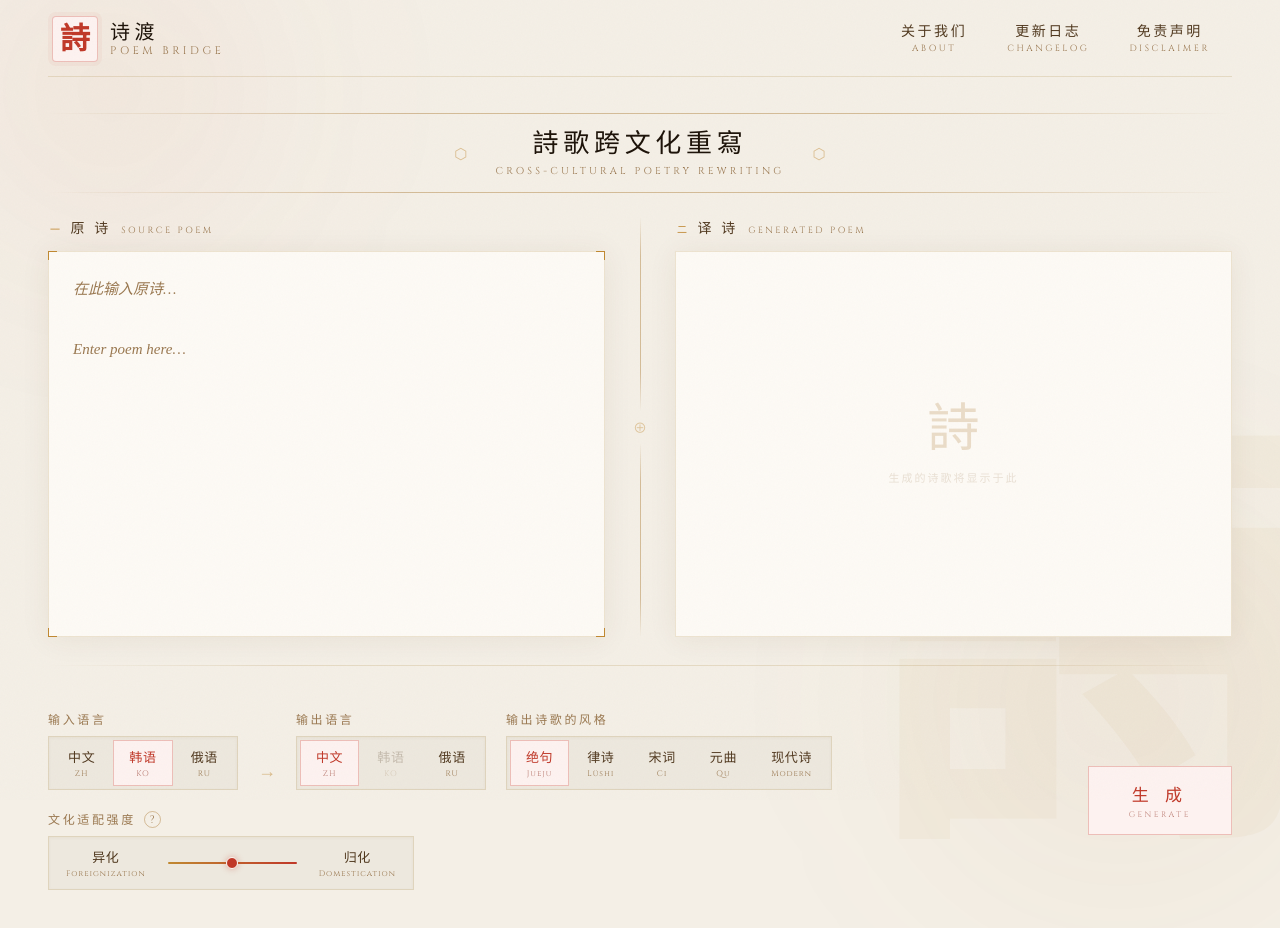
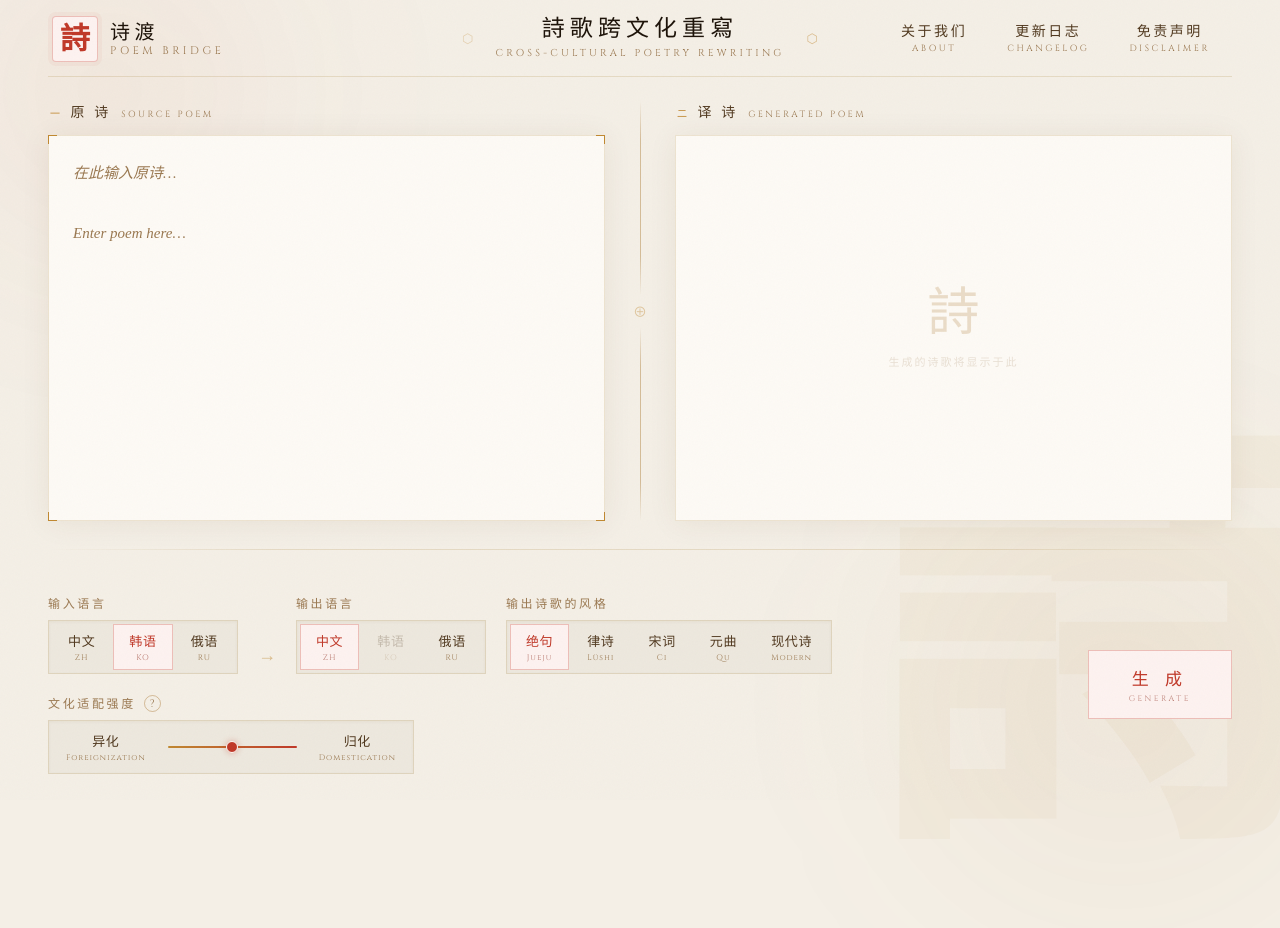
Before and after one commit to ZhenchangMin/Cross-Cultural-Poetry-Rewriting-Model, a Vue app in the folder web/vue-poem-project/: page / in a window 1280 px wide. Shown: the top 928 px of the page. After the commit the page ends 834 px from the top, so only its background shows below. Built offline with nearby package versions, Linux system fonts and the light colour scheme.

Commit message:
update files

```diff
--- a/web/vue-poem-project/src/components/NavBar.vue
+++ b/web/vue-poem-project/src/components/NavBar.vue
@@ -7,6 +7,15 @@
         <span class="brand-en">Poem&nbsp;Bridge</span>
       </div>
     </router-link>
+
+    <div class="nav-title" aria-hidden="true">
+      <span class="nav-title-rune">⬡</span>
+      <div class="nav-title-block">
+        <h1 class="nav-title-zh">詩歌跨文化重寫</h1>
+        <p class="nav-title-en">Cross-Cultural Poetry Rewriting</p>
+      </div>
+      <span class="nav-title-rune">⬡</span>
+    </div>
 
     <ul class="nav-links">
       <li v-for="item in navItems" :key="item.key">
@@ -51,6 +60,53 @@ const navItems = [
   position: relative;
   z-index: 2;
   border-bottom: 1px solid var(--border);
+}
+
+/* ── Centered title ── */
+.nav-title {
+  position: absolute;
+  left: 50%;
+  top: 50%;
+  transform: translate(-50%, -50%);
+  display: flex;
+  align-items: center;
+  gap: 22px;
+  pointer-events: none;
+  white-space: nowrap;
+}
+
+.nav-title-rune {
+  color: var(--gold-dim);
+  font-size: 13px;
+  opacity: 0.5;
+  animation: nav-rune-breathe 4s ease-in-out infinite;
+}
+.nav-title-rune:last-child { animation-delay: 2s; }
+
+@keyframes nav-rune-breathe {
+  0%, 100% { opacity: 0.3; }
+  50%      { opacity: 0.65; }
+}
+
+.nav-title-block { text-align: center; }
+
+.nav-title-zh {
+  font-family: 'Noto Serif SC', serif;
+  font-size: 23px;
+  font-weight: 400;
+  letter-spacing: 0.22em;
+  color: var(--text-parchment);
+  line-height: 1.15;
+  margin: 0;
+}
+
+.nav-title-en {
+  margin: 4px 0 0;
+  font-family: 'Cinzel', serif;
+  font-size: 10px;
+  letter-spacing: 0.32em;
+  color: var(--text-faded);
+  text-transform: uppercase;
 }
 
 .nav-brand {
@@ -185,8 +241,23 @@ const navItems = [
 }
 .nav-link--soon:hover { color: var(--text-aged); }
 
-/* ── Responsive (mobile) ── */
+/* ── Responsive ── */
+@media (max-width: 1180px) {
+  .nav-title { gap: 14px; }
+  .nav-title-zh { font-size: 19px; letter-spacing: 0.16em; }
+  .nav-title-en { font-size: 9px; letter-spacing: 0.26em; }
+  .nav-title-rune { font-size: 12px; }
+}
+
+@media (max-width: 960px) {
+  .nav-title-rune { display: none; }
+  .nav-title { gap: 0; }
+}
+
 @media (max-width: 820px) {
+  /* 移动端：导航栏拥挤，把居中标题隐藏 */
+  .nav-title { display: none; }
+
   .navbar {
     padding: 10px 0 8px;
     gap: 8px;
--- a/web/vue-poem-project/src/views/GenerateView.vue
+++ b/web/vue-poem-project/src/views/GenerateView.vue
@@ -5,17 +5,9 @@
 
     <NavBar />
 
-    <header class="header">
-      <div class="header-rule"></div>
-      <div class="header-body">
-        <span class="rune">⬡</span>
-        <div class="title-block">
-          <h1 class="title-zh">詩歌跨文化重寫</h1>
-          <p class="title-en">Cross-Cultural Poetry Rewriting</p>
-        </div>
-        <span class="rune">⬡</span>
-      </div>
-      <div class="header-rule"></div>
+    <header class="mobile-title" aria-hidden="true">
+      <h1 class="title-zh">詩歌跨文化重寫</h1>
+      <p class="title-en">Cross-Cultural Poetry Rewriting</p>
     </header>
 
     <main class="workspace">
@@ -118,60 +110,9 @@ const handleGenerate = async () => {
   background: radial-gradient(circle, rgba(160, 104, 24, 0.08) 0%, transparent 65%);
 }
 
-/* ── Header ── */
-.header {
-  padding: 36px 0 24px;
-  display: flex;
-  flex-direction: column;
-  align-items: center;
-  gap: 14px;
-  position: relative;
-  z-index: 1;
-}
-
-.header-rule {
-  width: 100%;
-  height: 1px;
-  background: linear-gradient(to right, transparent 0%, var(--border-bright) 30%, var(--border-bright) 70%, transparent 100%);
-}
-
-.header-body {
-  display: flex;
-  align-items: center;
-  gap: 28px;
-}
-
-.rune {
-  color: var(--gold-dim);
-  font-size: 15px;
-  opacity: 0.5;
-  animation: rune-breathe 4s ease-in-out infinite;
-}
-.rune:last-child { animation-delay: 2s; }
-
-@keyframes rune-breathe {
-  0%, 100% { opacity: 0.3; }
-  50%       { opacity: 0.65; }
-}
-
-.title-block { text-align: center; }
-
-.title-zh {
-  font-family: 'Noto Serif SC', serif;
-  font-size: 26px;
-  font-weight: 400;
-  letter-spacing: 0.18em;
-  color: var(--text-parchment);
-  line-height: 1.2;
-}
-
-.title-en {
-  margin-top: 5px;
-  font-family: 'Cinzel', serif;
-  font-size: 10px;
-  letter-spacing: 0.32em;
-  color: var(--text-faded);
-  text-transform: uppercase;
+/* ── Mobile-only title (导航栏居中标题在窄屏隐藏后的回退) ── */
+.mobile-title {
+  display: none;
 }
 
 /* ── Workspace ── */
@@ -180,6 +121,7 @@ const handleGenerate = async () => {
   display: flex;
   gap: 0;
   min-height: 420px;
+  margin-top: 24px;
   position: relative;
   z-index: 1;
 }
@@ -232,19 +174,34 @@ const handleGenerate = async () => {
   .orb-1 { width: 300px; height: 300px; top: -100px; left: -80px; }
   .orb-2 { width: 360px; height: 360px; bottom: -120px; right: -80px; }
 
-  .header {
-    padding: 20px 0 16px;
-    gap: 10px;
+  .mobile-title {
+    display: block;
+    text-align: center;
+    padding: 14px 0 4px;
   }
-  .header-body { gap: 16px; }
-  .rune { font-size: 12px; }
-  .title-zh { font-size: 20px; letter-spacing: 0.14em; }
-  .title-en { font-size: 9px; letter-spacing: 0.26em; }
+  .mobile-title .title-zh {
+    font-family: 'Noto Serif SC', serif;
+    font-size: 19px;
+    font-weight: 400;
+    letter-spacing: 0.16em;
+    color: var(--text-parchment);
+    line-height: 1.2;
+    margin: 0;
+  }
+  .mobile-title .title-en {
+    margin: 4px 0 0;
+    font-family: 'Cinzel', serif;
+    font-size: 9px;
+    letter-spacing: 0.26em;
+    color: var(--text-faded);
+    text-transform: uppercase;
+  }
 
   .workspace {
     flex-direction: column;
     gap: 18px;
     min-height: 0;
+    margin-top: 16px;
     flex: none; /* 解除 flex:1 强行平分，让两栏自然按 min-height 撑开 */
   }
   .pane { min-height: 280px; }
```
Also changed, not shown: 1 other file (tests, documents, lock files or other folders).
